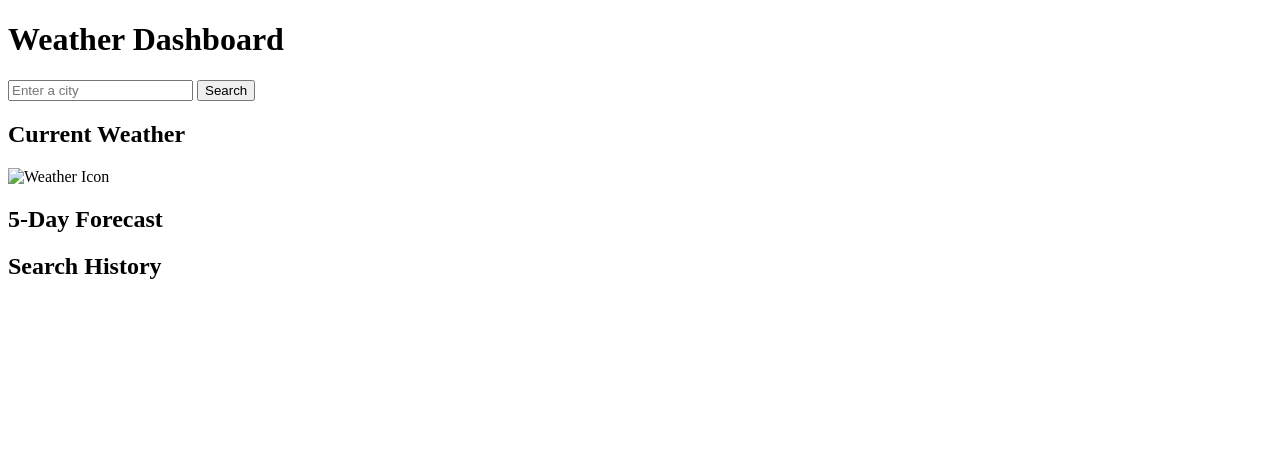
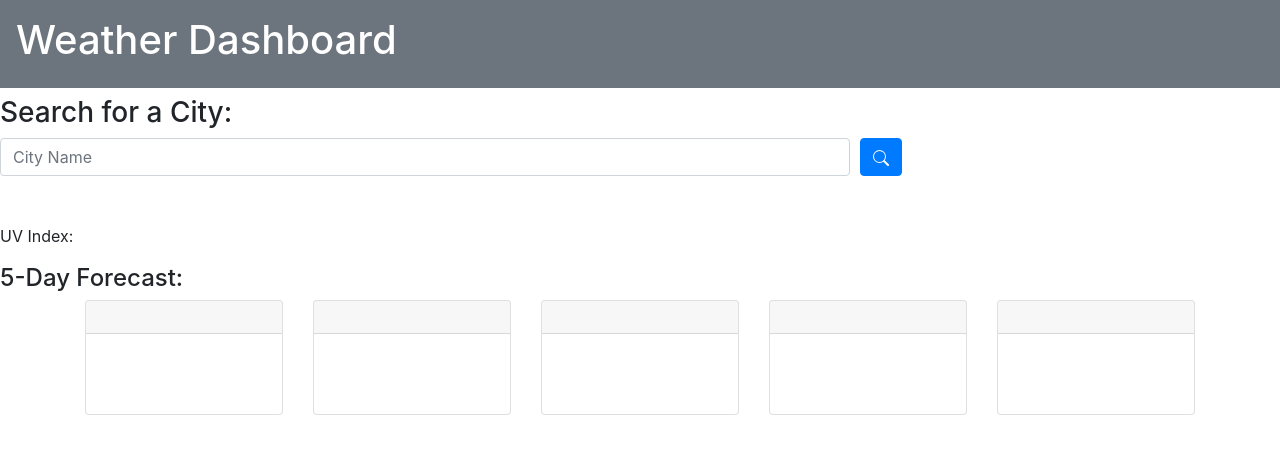
Before and after one commit to kstarkey12/weatherapp, a plain HTML site: page index.html in a window 1280 px wide. Drawn offline with nearby package versions, Linux system fonts and the light colour scheme.

Commit message:
Update index.html
final no notes

```diff
--- a/index.html
+++ b/index.html
@@ -1,44 +1,141 @@
 <!DOCTYPE html>
 <html lang="en">
+
 <head>
     <meta charset="UTF-8">
     <meta name="viewport" content="width=device-width, initial-scale=1.0">
-  <link rel="stylesheet" href="styles.css">
+    <link rel="stylesheet" href="https://stackpath.bootstrapcdn.com/bootstrap/4.3.1/css/bootstrap.min.css" />
+    <link rel="stylesheet" href="style.css" />
     <title>Weather Dashboard</title>
 </head>
+
 <body>
-  <header>
+    <header class="p-3 mb-2 bg-secondary text-white header">
         <h1>Weather Dashboard</h1>
-    <form id="search-form">
-      <input type="text" id="city-input" placeholder="Enter a city">
-      <button type="submit">Search</button>
-    </form>
     </header>
 
     <main>
-    <section id="current-weather">
-      <h2>Current Weather</h2>
-      <div id="weather-info">
-        <p id="city-name"></p>
-        <p id="date"></p>
-        <img id="weather-icon" src="" alt="Weather Icon">
-        <p id="temperature"></p>
-        <p id="humidity"></p>
-        <p id="wind-speed"></p>
+        <section class="search-panel">
+            <div class="search-box">
+                <h3>Search for a City:</h3>
+                <form>
+                    <div class="form-row align-items-center">
+                        <div class="col-8 search-field">
+                            <label class="sr-only" for="cityName">City</label>
+                            <input type="text" class="form-control" id="cityName" placeholder="City Name">
+                        </div>
+                        <div class="col-3 search-button-panel">
+                            <button type="submit" class="btn btn-primary" id="search-button"><svg width="1em"
+                                    height="1em" viewBox="0 0 16 16" class="bi bi-search" fill="currentColor"
+                                    xmlns="http://www.w3.org/2000/svg">
+                                    <path fill-rule="evenodd"
+                                        d="M10.442 10.442a1 1 0 0 1 1.415 0l3.85 3.85a1 1 0 0 1-1.414 1.415l-3.85-3.85a1 1 0 0 1 0-1.415z" />
+                                    <path fill-rule="evenodd"
+                                        d="M6.5 12a5.5 5.5 0 1 0 0-11 5.5 5.5 0 0 0 0 11zM13 6.5a6.5 6.5 0 1 1-13 0 6.5 6.5 0 0 1 13 0z" />
+                                </svg>
+                            </button>
+                        </div>
+                    </div>
+                    <div class="city-list-box">
+                        <ul class="list-group" id="city-list"></ul>
+                    </div>
+                </form>
             </div>
         </section>
 
-    <section id="forecast">
-      <h2>5-Day Forecast</h2>
-      <div id="forecast-container"></div>
+        <section class="results-panel">
+            <div class="current-conditions-panel">
+                <div class="name-block">
+                    <h3 id="city-name"></h3>
+                    <img src="" alt="" id="currentIcon">
+                </div>
+                <div>
+                    <p class="current-info" id="temperature"></p>
+                </div>
+                <div>
+                    <p class="current-info" id="humidity"></p>
+                </div>
+                <div>
+                    <p class="current-info" id="wind-speed"></p>
+                </div>
+                <div class="uv-index-block">
+                    <p>UV Index: </p>
+                    <p class="rounded current-info" id="uv-index"></p>
+                </div>
+            </div>
+            <div class="forecast-panel">
+                <h4>5-Day Forecast:</h4>
+                <div class="container">
+                    <div class="row">
+                        <div class="col">
+                            <div class="card">
+                                <div class="card-header">
+                                    <h5 id="day-0"></h5>
+                                </div>
+                                <div class="card-body">
+                                    <img src="" alt="" id="img-0">
+                                    <p class="card-text" id="temp-0"></p>
+                                    <p class="card-text" id="hum-0"></p>
+                                </div>
+                            </div>
+                        </div>
+                        <div class="col">
+                            <div class="card">
+                                <div class="card-header">
+                                    <h5 id="day-1"></h5>
+                                </div>
+                                <div class="card-body">
+                                    <img src="" alt="" id="img-1">
+                                    <p class="card-text" id="temp-1"></p>
+                                    <p class="card-text" id="hum-1"></p>
+                                </div>
+                            </div>
+                        </div>
+                        <div class="col">
+                            <div class="card">
+                                <div class="card-header">
+                                    <h5 id="day-2"></h5>
+                                </div>
+                                <div class="card-body">
+                                    <img src="" alt="" id="img-2">
+                                    <p class="card-text" id="temp-2"></p>
+                                    <p class="card-text" id="hum-2"></p>
+                                </div>
+                            </div>
+                        </div>
+                        <div class="col">
+                            <div class="card">
+                                <div class="card-header">
+                                    <h5 id="day-3"></h5>
+                                </div>
+                                <div class="card-body">
+                                    <img src="" alt="" id="img-3">
+                                    <p class="card-text" id="temp-3"></p>
+                                    <p class="card-text" id="hum-3"></p>
+                                </div>
+                            </div>
+                        </div>
+                        <div class="col">
+                            <div class="card">
+                                <div class="card-header">
+                                    <h5 id="day-4"></h5>
+                                </div>
+                                <div class="card-body">
+                                    <img src="" alt="" id="img-4">
+                                    <p class="card-text" id="temp-4"></p>
+                                    <p class="card-text" id="hum-4"></p>
+                                </div>
+                            </div>
+                        </div>
+                    </div>
+                </div>
+            </div>
         </section>
-
-    <aside id="search-history">
-      <h2>Search History</h2>
-      <ul id="history-list"></ul>
-    </aside>
     </main>
 
+    <script src="https://code.jquery.com/jquery-3.4.1.min.js"></script>
+    <script src="https://cdnjs.cloudflare.com/ajax/libs/moment.js/2.24.0/moment.min.js"></script>
     <script src="script.js"></script>
 </body>
+
 </html>
```
Lines whose indentation alone changed are shown as unchanged.
